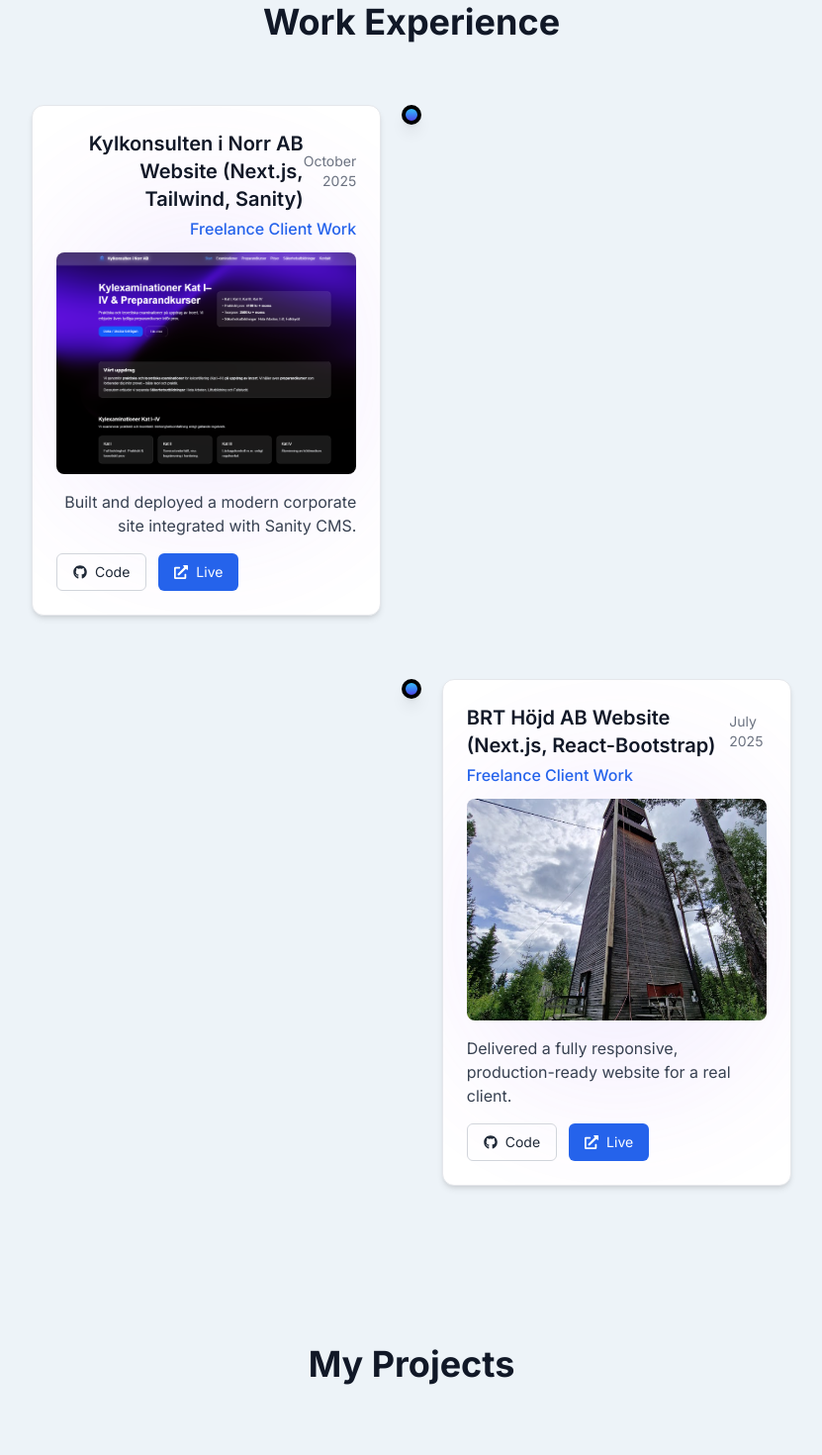
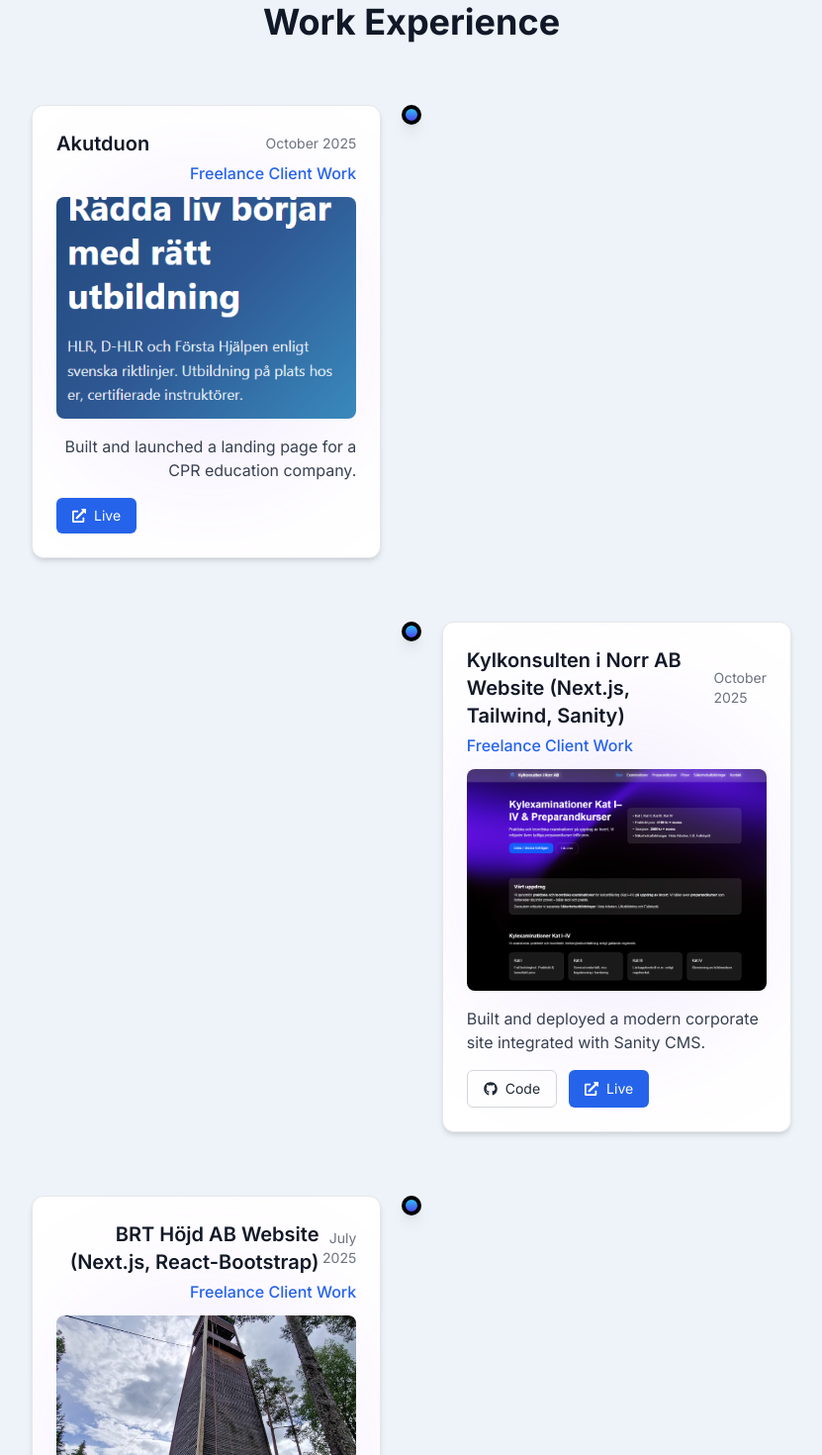
Before and after one commit to EmpyreanMist/portfolio, a Next.js app: page / in a window 1280 px wide. Shown: the part 2360-3830 px from the top of the page at 99% size, without its empty margins (224-1055 px from the left). Built offline with nearby package versions, Linux system fonts and the light colour scheme.

Commit message:
Add experience, akutduon

```diff
--- a/src/app/components/WorkExperience.jsx
+++ b/src/app/components/WorkExperience.jsx
@@ -27,7 +27,18 @@
     tag: ["All", "Web"],
     image: "/images/projects/kylkonsulten.png",
     gitUrl: "https://github.com/EmpyreanMist/kylkonsulten",
-    previewUrl: "https://kylkonsulten.vercel.app/",
+    previewUrl: "https://www.kylkonsulten.se/",
+  },
+  {
+    id: 3,
+    title: "Akutduon",
+    company: "Freelance Client Work",
+    description:
+      "Built and launched a landing page for a CPR education company.",
+    date: "October 2025",
+    tag: ["All", "Web"],
+    image: "/images/projects/akut-duon.png",
+    previewUrl: "https://akutduon.se/",
   },
 ];
 
```
Also changed, not shown: public/images/projects/akut-duon.png (added).
